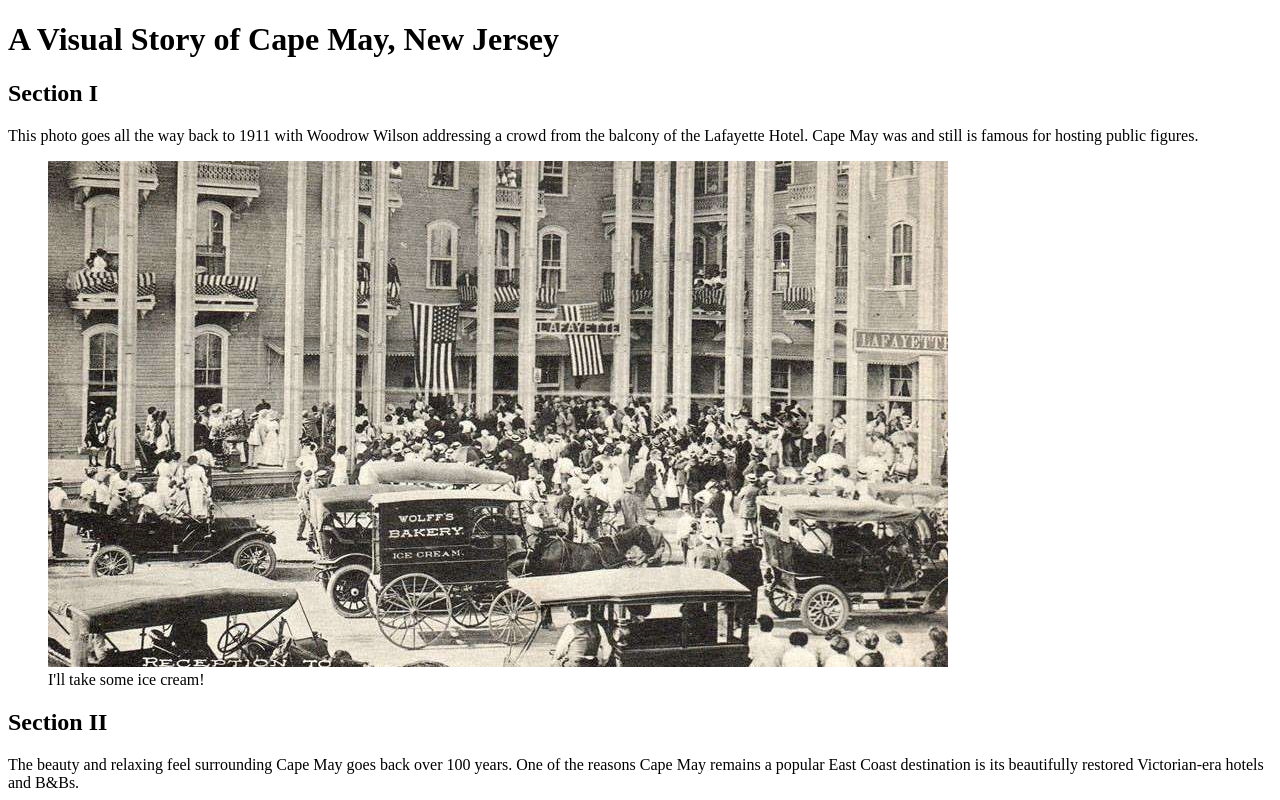
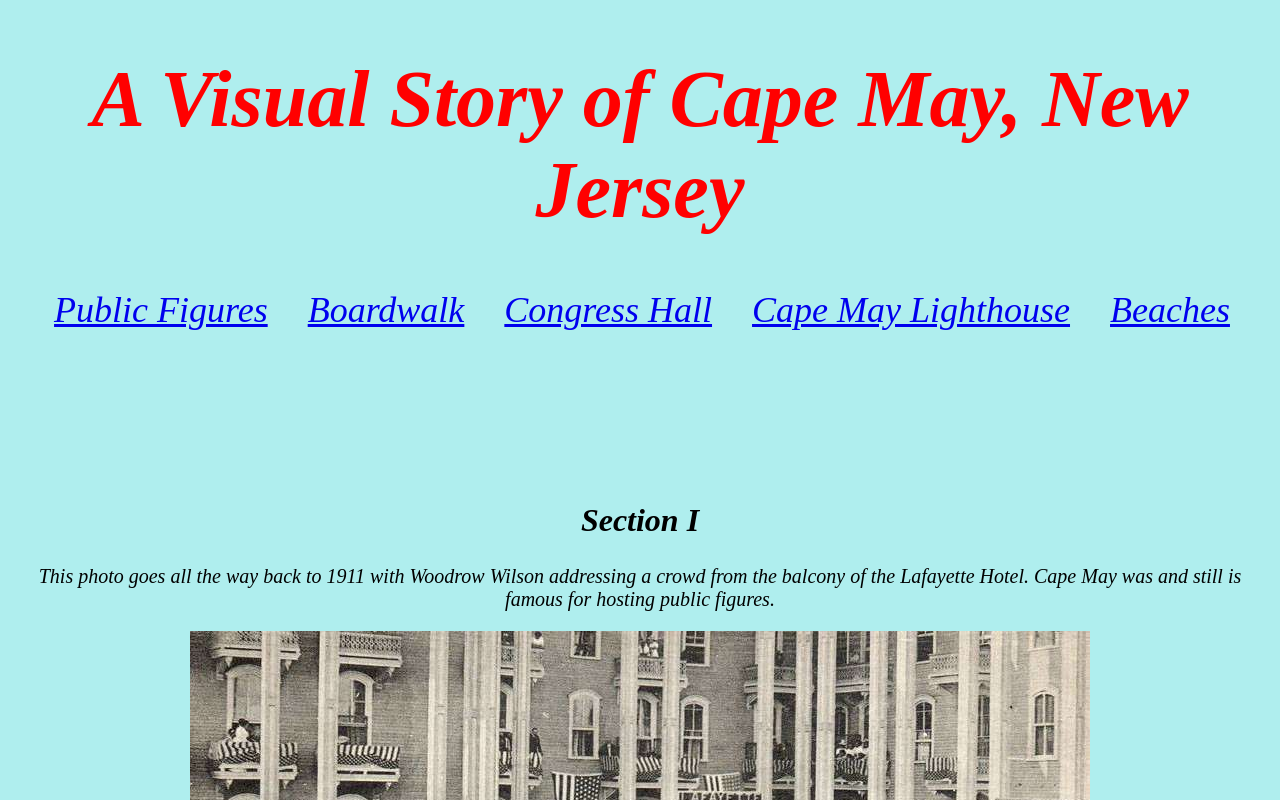
Before and after one commit to Comcast-Round-3-2021-2022/js-assignment-4-html-me-something-TyPlath, a website: page index.html in a window 1280 px wide. Shown: the top 800 px of the page. Drawn offline with Linux system fonts and the light colour scheme.

Commit message:
Hopefully Final Version

```diff
--- a/index.html
+++ b/index.html
@@ -2,18 +2,40 @@
 <html>
    <head>
       <title>A Visual Story of Cape May, New Jersey by Tyler Plath</title>
+      <link rel="stylesheet" href="styles.css">
 
    </head>
    <body>
       <header>
-   <h1>A Visual Story of Cape May, New Jersey</h1>
-</header>
+   <h1 id="mainHeading">A Visual Story of Cape May, New Jersey</h1>
+   <nav>
+       <ul>
+        <li>
+         <a href="#SectionI">Public Figures</a>
+      </li>
+       <li>
+         <a href="#SectionII">Boardwalk</a>
+      </li>
+      <li>
+         <a href="#SectionIII">Congress Hall</a>
+      </li>
+       <li>
+         <a href="#SectionIV">Cape May Lighthouse</a>
+      </li>
+       <li>
+         <a href="#Section V">Beaches</a>
+      </li>
+      </ul>
+      </nav>
+
+       </header>
 <main>
    <article>
       <section>
          <a name="Section I"></a>
+         <div id="SectionI"></div>
          <h2>Section I</h2>
-         <p>
+         <p class="wilson hotel">
           This photo goes all the way back to 1911 with Woodrow Wilson addressing a crowd from the balcony of the Lafayette Hotel.
           Cape May was and still is famous for hosting public figures.
         </p>
@@ -24,6 +46,7 @@
       </section>
       <section>
         <a name="Section II"></a>
+        <div id="SectionII"></div>
         <h2>Section II</h2>
         <p>
          The beauty and relaxing feel surrounding Cape May goes back over 100 years.
@@ -31,13 +54,14 @@
         </p>
         <figure>
          <img src="Images/Section II Photo.jpeg" alt="Section II">
-         <figcaption>The historical train tracks that were buried decades ago are now being reintroduced as the sand erodes in some areas</figcaption>
+         <figcaption>The historical train tracks that were buried decades ago are now being reintroduced as the sand erodes in some areas.</figcaption>
         </figure>
       </section>
       <section>
          <a name="Section III"></a>
+         <div id="SectionIII"></div>
          <h2>Section III</h2>
-         <p>
+         <p id="testP" class="funParagraph">
          Nothing in Cape May is as famous as Congress Hall. It began life in 1816 as a simple boarding house for summer visitors to one
          of America's earliest seaside resorts. Today it is the heart of tourism in this sprawling beach town.
          </p>
@@ -48,6 +72,7 @@
       </section>
       <section>
          <a name="Section IV"></a>
+         <div id="SectionIV"></div>
          <h2>Section IV</h2>
          <p>
          Erected in 1857, the Cape May lighthouse has been a staple of the towns rich history. The lighthouse had 2 predecessors that only stood for roughly
@@ -60,6 +85,7 @@
       </section>
       <section>
          <a name="Section V"></a>
+         <div id="Section V"></div>
          <h2>Section V</h2>
          <p>
          At the heart of its popularity above all else is its beaches. Cape May County beaches in the southern end of the Jersey shore are known for
@@ -73,7 +99,9 @@
 
    </article>
 </main>
-
-      <!-- Write your HTML in this file! -->
-   </body>
+<footer>
+<p>© 2022 Tyler Plath</p>
+<p>®TPX Studios</p>
+</footer>
+</body>
 </html>
--- a/styles.css
+++ b/styles.css
@@ -1,5 +1,64 @@
+html {
+    background-color: paleturquoise;
+    scroll-behavior: smooth;
+}
+
+body {
+    margin: 8px;
+    display: block;
+}
+
 header h1 {
-font-style: script;
+font-style: oblique;
+font-size: 5em;
+color: navy;
 text-align: center;
 
 }
+
+ul {
+    display: block;
+    text-align: center;
+}
+
+li {
+    display: inline-block;
+    margin-right: 1em;
+    font-size: 2.25em;
+    font-style: oblique;
+    padding-bottom: 4em;
+}
+
+h2 {
+    font-size: 2em;
+    text-align: center;
+    font-style: oblique;
+}
+
+p {
+    text-align: center;
+    font-style: oblique;
+    font-size: 1.25em;
+}
+
+
+figure {
+    text-align: center;
+    padding-bottom: 10em;
+}
+
+figcaption {
+    font-style: italic;
+}
+
+footer {
+    font-size: 1.5em;
+}
+
+#mainHeading {
+    color: red;
+}
+
+.funParagraph{
+    color: green;
+}
```
